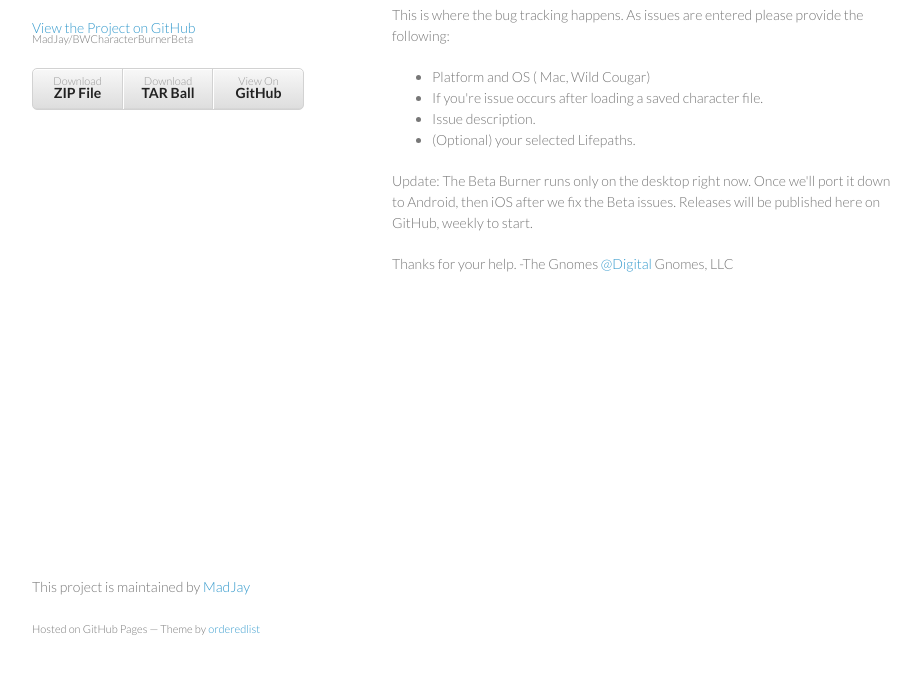
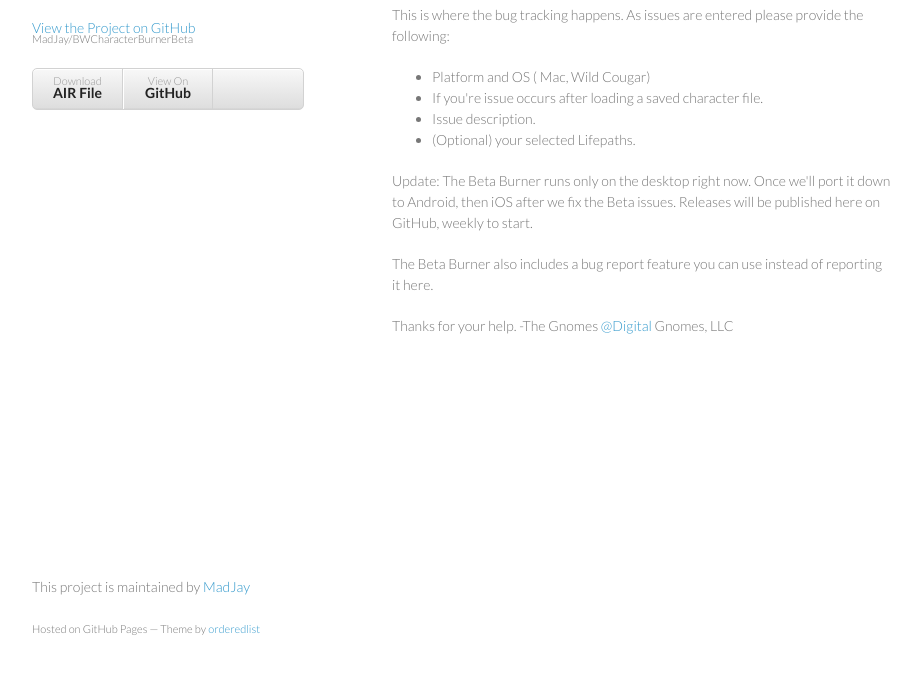
Before and after one commit to MadJay/BWCharacterBurnerBeta, a plain HTML site: page index.html in a window 1280 px wide. Shown: the part 92-766 px from the top of the page, without its empty margins (178-1099 px from the left). Drawn offline with Linux system fonts and the light colour scheme.

Commit message:
Link update

```diff
--- a/index.html
+++ b/index.html
@@ -22,8 +22,7 @@
 
 
         <ul>
-          <li><a href="https://github.com/MadJay/BWCharacterBurnerBeta/zipball/master">Download <strong>ZIP File</strong></a></li>
-          <li><a href="https://github.com/MadJay/BWCharacterBurnerBeta/tarball/master">Download <strong>TAR Ball</strong></a></li>
+          <li><a href="https://docs.google.com/open?id=0ByuRNV5iBOYtdzZORHFDS2pUQmc">Download <strong>AIR File</strong></a></li>
           <li><a href="https://github.com/MadJay/BWCharacterBurnerBeta">View On <strong>GitHub</strong></a></li>
         </ul>
       </header>
@@ -40,6 +39,7 @@
 </ul><p>Update:
 The Beta Burner runs only on the desktop right now. Once we'll port it down to Android, then iOS after we fix the Beta issues.
 Releases will be published here on GitHub, weekly to start.</p>
+<p>The Beta Burner also includes a bug report feature you can use instead of reporting it here.</p>
 
 <p>Thanks for your help.
 -The Gnomes <a href="https://github.com/Digital" class="user-mention">@Digital</a> Gnomes, LLC</p>
```
Also changed, not shown: 1 other file.
